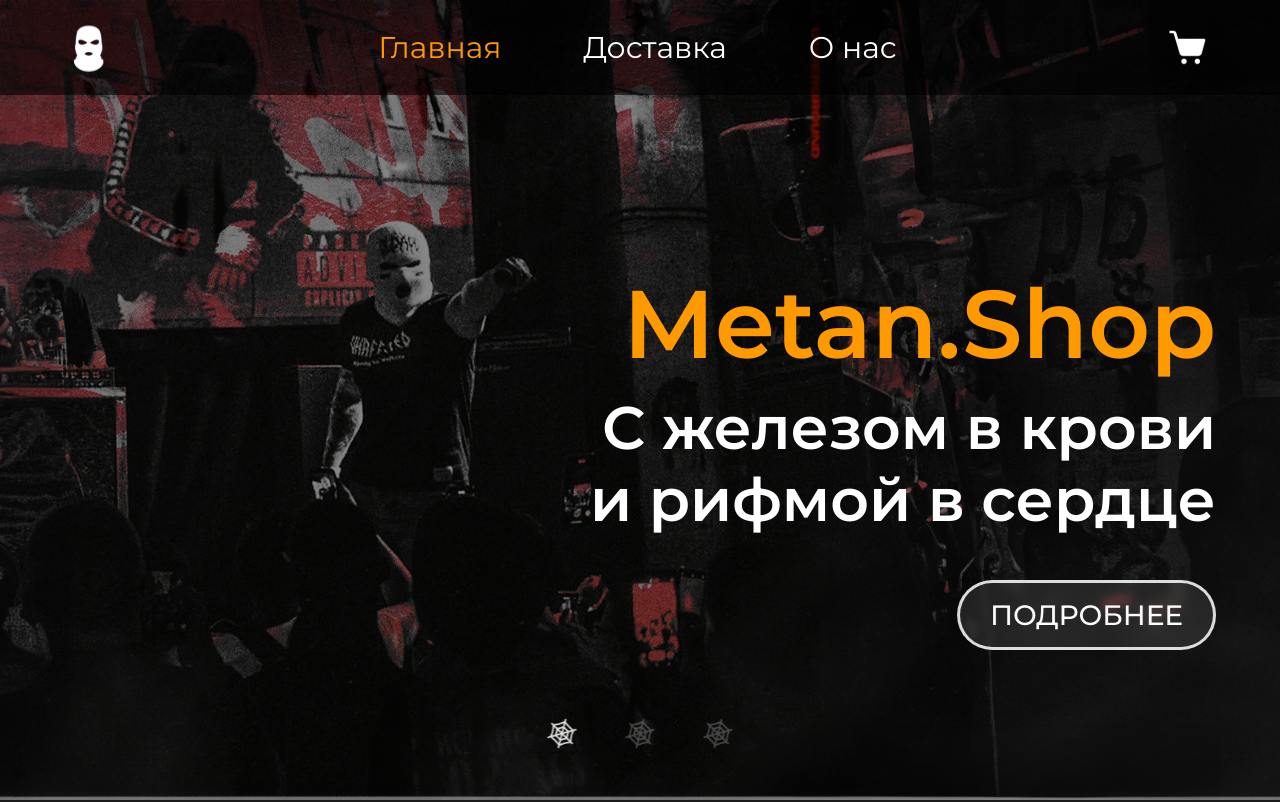
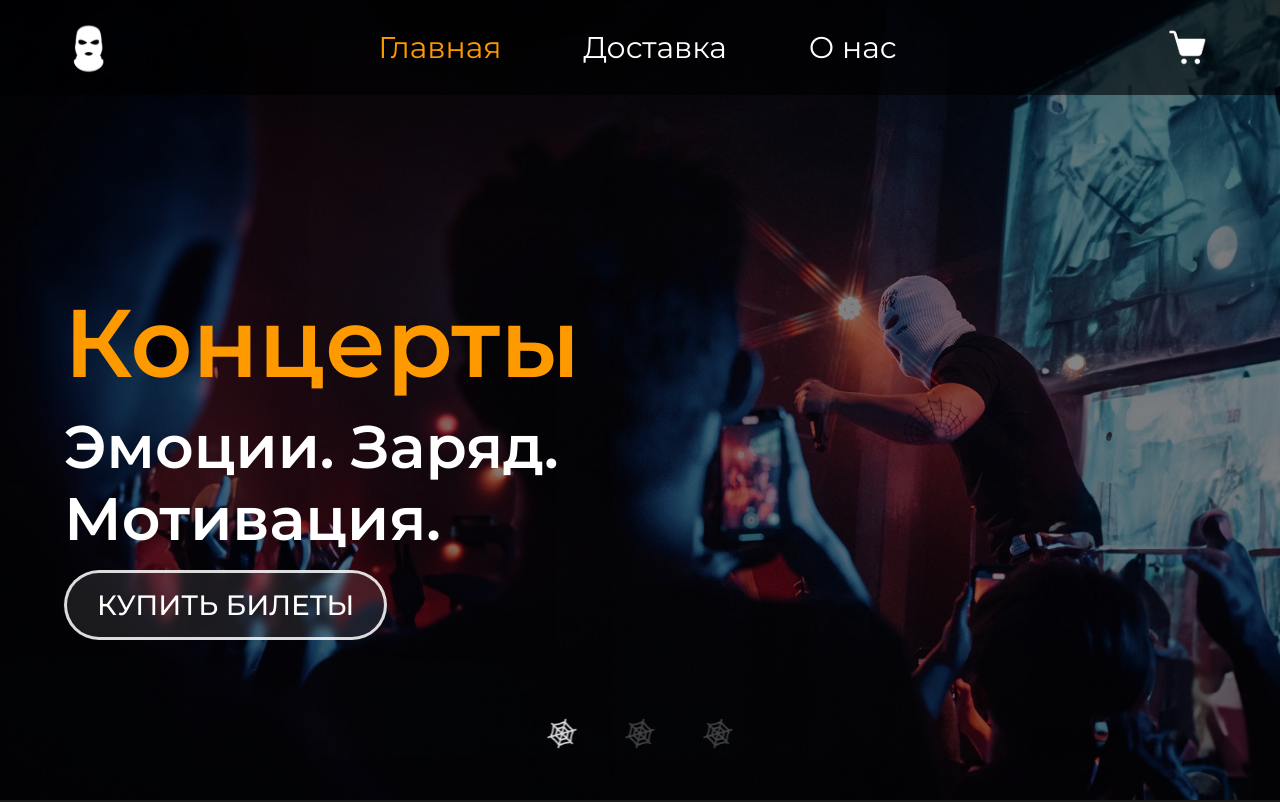
Before and after one commit to ZakirovRifkat/metan.shop, a React (Create React App) app: page /main in a window 1280 px wide. Shown: the top 802 px of the page. Built offline with nearby package versions, Linux system fonts and the light colour scheme; no server answers.

Commit message:
fix banner

```diff
--- a/src/api/types.ts
+++ b/src/api/types.ts
@@ -1,5 +1,3 @@
-import { Interface } from "readline";
-
 export interface Product {
     Id: string;
     ItemName: string;
--- a/src/components/CustomMui/Range/Range.tsx
+++ b/src/components/CustomMui/Range/Range.tsx
@@ -28,7 +28,6 @@
                 getAriaValueText={valuetext}
                 step={1000}
                 sx={{
-                    margin: "0 12px",
                     color: "#fff",
                     "& .MuiSlider-thumb": {
                         backgroundColor: "#fff",
@@ -43,10 +42,11 @@
 };
 
 const Container = styled.div`
+    padding: 0px 12px;
     @media screen and (max-width: 1040px) {
         width: 40%;
     }
     @media screen and (max-width: 655px) {
-        width: 60%;
+        width: 100%;
     }
 `;
--- a/src/components/MainBannerAnimation/components/Banner.tsx
+++ b/src/components/MainBannerAnimation/components/Banner.tsx
@@ -61,7 +61,7 @@
     return (
         <Container image={image1} nomer={1}>
             <Blackout />
-            <ContainerContent>
+            <ContainerContent position={1}>
                 <Content>
                     <Title
                         variants={Variants1}
@@ -99,10 +99,8 @@
     return (
         <Container image={image2} nomer={2}>
             <Blackout />
-            <ContainerContent>
-                <ContainerDS>
+            <ContainerContent position={2}>
                 <Button
-                        exs="true"
                     variants={ButtonVar2}
                     initial={"initial"}
                     animate={"animate"}
@@ -111,7 +109,6 @@
                 >
                     СЛУШАТЬ
                 </Button>
-                </ContainerDS>
             </ContainerContent>
         </Container>
     );
@@ -120,7 +117,7 @@
     return (
         <Container image={image3} nomer={3}>
             <Blackout />
-            <ContainerContent left={"1"}>
+            <ContainerContent position={3}>
                 <Content left={"1"}>
                     <Title
                         variants={Variants2}
@@ -147,7 +144,6 @@
                     variants={ButtonVar}
                     initial={"initial"}
                     animate={"animate"}
-                    left={"0px"}
                     whileTap={{ scale: 0.9 }}
                 >
                     КУПИТЬ БИЛЕТЫ
@@ -157,13 +153,9 @@
     );
 };
 const Container = styled.div<{ image: string; nomer: number }>`
-    position: relative;
     width: 100%;
     height: 100vh;
-
-    display: flex;
-    justify-content: center;
-    align-items: center;
+    position: relative;
 
     background-image: url(${(props) => props.image});
     background-position: center;
@@ -172,41 +164,53 @@
 
     @media (max-width: 700px) {
         background-position: ${(props) =>
-            props.nomer == 1 ? "left" : props.nomer == 3 ? "right" : "center"};
-        background-position-x: ${(props) =>
-            props.nomer == 1 ? "-300px" : props.nomer == 3 ? "-500px" : null};
+            props.nomer == 1 ? "left 40% bottom 0%" : props.nomer == 3 ? "right 32% bottom 0%" : "center"};
     }
-    @media (max-width: 540px) {
-        background-position-x: ${(props) =>
-            props.nomer == 3 ? "-600px" : null};
+
+    @media (max-width: 1000px) {
+        display: flex;
+        flex-direction: column;
+        align-items: center;
+        justify-content: center;
     }
 `;
-const ContainerContent = styled.div<{ left?: string }>`
-    position: relative;
+const ContainerContent = styled.div<{ position: number }>`
+    position: absolute;
+    left: 50%;
+    transform: translate(-50%);
+    bottom: 20vh;
     width: var(--container);
-    height: 100vh;
     max-width: 3000px;
     display: flex;
-    justify-content: ${(props) => (props.left ? "start" : "end")};
-    align-items: center;
-`;
-const ContainerDS = styled(motion.div)<{ left?: string }>`
-    position: absolute;
-    display: flex;
+    flex-direction: column;
+    align-items: ${(props) =>
+        props.position == 1 ? "end" : props.position == 3 ? "start" : "center"};
     justify-content: center;
-    align-items: center;
-
-    bottom: 150px;
-    width: 100%;
+    gap: 15px;
+    z-index: 1;
 
     @media (max-width: 1000px) {
-        bottom: 200px;
+        position: static;
+        display: flex;
+        left: 0;
+        transform: translate(0%);
     }
+`;
+const Content = styled.div<{ left?: string }>`
+    position: relative;
+    z-index: 2;
+    width: 668px;
+    display: flex;
+    flex-direction: column;
+    align-items: ${(props) => (props.left ? "start" : "end")};
+    gap: 10px;
     @media (max-width: 850px) {
-        bottom: 220px;
+        max-width: 500px;
+        width: 100%;
     }
     @media (max-width: 650px) {
-        bottom: 250px;
+        max-width: 320px;
+        width: 100%;
     }
 `;
 const Blackout = styled.div`
@@ -217,19 +221,13 @@
     height: 100vh;
     background-color: #00000078;
     z-index: 1;
+    @media (max-width:550px) {
+        background-color: #000000a9;
+    }
 `;
 
-const Button = styled(motion.div)<{
-    left?: string;
-    center?: string;
-    exs?: string;
-}>`
-    left: ${(props) => props.left};
-    transform: translate(${(props) => props.center});
-
+const Button = styled(motion.div)`
     padding: 15px 30px;
-    position: absolute;
-
     display: flex;
     justify-content: center;
     align-items: center;
@@ -238,10 +236,6 @@
     font-style: normal;
     font-weight: 500;
     line-height: normal;
-
-    bottom: 150px;
-
-    z-index: 1;
 
     border-radius: 60px;
     border: 3px solid rgba(255, 255, 255, 0.85);
@@ -263,17 +257,6 @@
         font-size: 23px;
         padding: 0 30px;
         padding: 10px 20px;
-
-        bottom: 200px;
-    }
-    @media (max-width: 850px) {
-        font-size: ${(props) => (props.exs ? "23px" : "15px")};
-        padding: ${(props) => (props.exs ? " 10px 20px" : " 8px 15px")};
-
-        bottom: 220px;
-    }
-    @media (max-width: 650px) {
-        bottom: 250px;
     }
 `;
 
@@ -311,20 +294,3 @@
         font-size: 30px;
     }
 `;
-const Content = styled.div<{ left?: string }>`
-    position: relative;
-    z-index: 2;
-    width: 668px;
-    display: flex;
-    flex-direction: column;
-    align-items: ${(props) => (props.left ? "start" : "end")};
-    gap: 10px;
-    @media (max-width: 850px) {
-        max-width: 500px;
-        width: 100%;
-    }
-    @media (max-width: 650px) {
-        max-width: 320px;
-        width: 100%;
-    }
-`;
--- a/src/components/MainBannerAnimation/components/MainBannerAnimation.tsx
+++ b/src/components/MainBannerAnimation/components/MainBannerAnimation.tsx
@@ -8,8 +8,8 @@
 
 export const MainBannerAnimation = () => {
     const [currentComponentIndex, setCurrentComponentIndex] = useState(0);
-    const components: any = [Banner1, Banner2, Banner3];
-    // const components: any = [Banner2];
+    // const components: any = [Banner1, Banner2, Banner3];
+    const components: any = [Banner3];
 
     useEffect(() => {
         const timer = setTimeout(() => {
--- a/src/components/ProductInfo/components/ImageContainer.tsx
+++ b/src/components/ProductInfo/components/ImageContainer.tsx
@@ -137,14 +137,14 @@
 
 const Container = styled.div`
     width: 100%;
-    height: 70%;
+    height: 462px;
     display: flex;
     gap: 15px;
     @media (max-width:480px) {
-        height: 60%;
+        height: 396px;
     }
     @media (max-width:400px) {
-        height: 50%;
+        height: 330px;
     }
 `;
 const MainImage = styled(motion.div)`
--- a/src/components/ProductInfo/components/ProductInfo.tsx
+++ b/src/components/ProductInfo/components/ProductInfo.tsx
@@ -1,6 +1,5 @@
 import React, { useEffect, useState } from "react";
 import { useLocation, useNavigate } from "react-router-dom";
-import { Image } from "./Image";
 import { css, styled } from "styled-components";
 import { useProduct } from "../lib/hook";
 import { observer } from "mobx-react-lite";
@@ -85,6 +84,7 @@
                     e.stopPropagation();
                 }}
             >
+                <ElementContainer>
                     <ImageContainer data={test} />
                     <InfoContainer>
                         <ProductTitle textstyle={"600"} textsize={"26px"}>
@@ -115,6 +115,7 @@
                             </Button>
                         </BtnContainer>
                     </InfoContainer>
+                </ElementContainer>
             </ContentContainer>
         </Container>
     );
@@ -162,36 +163,38 @@
     z-index: 10;
     overflow-x: scroll;
     padding: 2vw 0;
-    @media (max-width: 600px) {
-        padding:0;
+    @media (max-width: 620px) {
+        padding: 0px;
     }
 `;
 const ContentContainer = styled(motion.div)`
+    background-color: #383838;
+    border-radius: 20px;
+    margin: auto auto;
+    padding: 45px 55px;
+
+    @media (max-width: 620px) {
+        padding: 6vw 6vw;
+        width: 100%;
+        min-height: 100vh;
+        height: max-content;
+        border-radius: 0px;
+        display: flex;
+        justify-content: center;
+        align-items: center;
+    }
+`;
+
+const ElementContainer = styled.div`
     display: flex;
     flex-direction: column;
     justify-content: flex-start;
     align-items: center;
 
-    max-width: 560px;
-    max-height: 740px;
-    min-height: 740px;
+    max-width: 450px;
     width: 100%;
-    height: calc(100vh - 4vw);
 
-    border-radius: 20px;
-    margin: auto auto;
-    padding: 45px 55px;
-    background-color: #383838;
-
-    @media (max-width: 600px) {
-        max-height: 100vh;
-        max-width: 100vw;
-        height: 100vh;
-        width: 100vw;
-        border-radius: 0px;
-        padding: 7vw 9vw;
-    }
-    @media (max-width:480px) {
+    @media (max-width: 620px) {
         justify-content: center;
     }
 `;
@@ -205,7 +208,7 @@
     width: 100%;
     height: 30%;
     min-height: max-content;
-    gap: 10px;
+    gap: 15px;
 `;
 
 const ProductTitle = styled.div<{ textstyle?: string; textsize: string }>`
--- a/src/components/ProductInfo/lib/store.ts
+++ b/src/components/ProductInfo/lib/store.ts
@@ -1,5 +1,5 @@
 import { makeAutoObservable } from "mobx";
-import { Product, ProductParams } from "../../../api/types";
+import { Product } from "../../../api/types";
 
 export type Types = "Hoodie" | "Mikey" | "T-shirts" | "Accessories";
 export type TagData = {
```
Also changed, not shown: src/components/CustomMui/Select/SelectLabel.tsx (+21 -11 lines), src/components/Filter/components/Filter.tsx (+12 -8 lines), src/components/Filter/assets/rub.png (added). Lines whose indentation alone changed are shown as unchanged.
